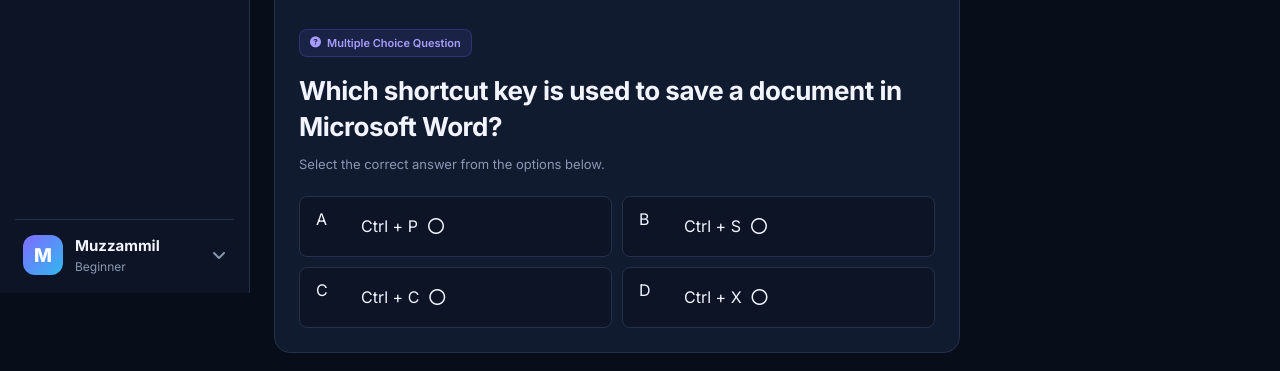
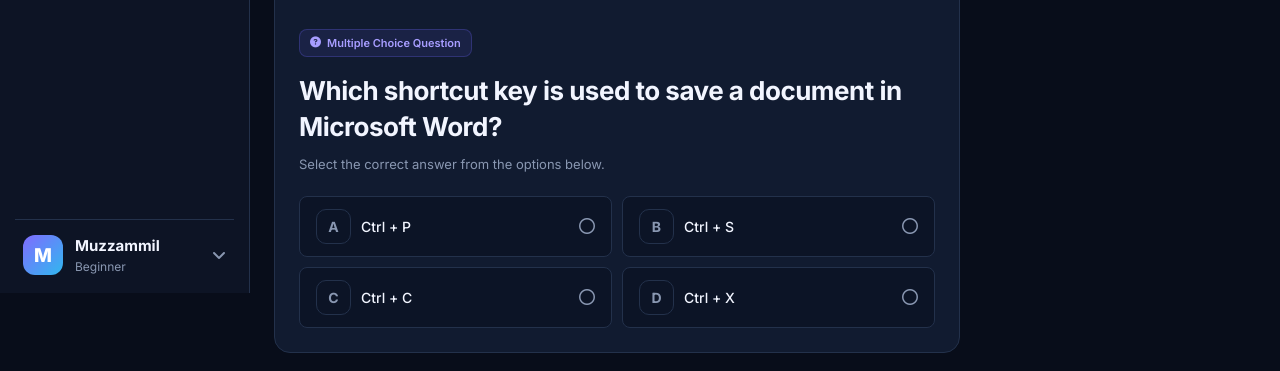
Before and after one commit to MuzzammilAhmed3/skillquest, a plain HTML site: page Pages/quiz.html in a window 1280 px wide. Shown: the part 507-878 px from the top of the page. Drawn offline with Linux system fonts and the light colour scheme.

Commit message:
question options complete

```diff
--- a/Css/style.css
+++ b/Css/style.css
@@ -3840,6 +3840,12 @@ img {
   transition: var(--motion-fast);
 }
 
+.answer-option:hover {
+  border-color: var(--color-primary);
+  background: #7065ff0f;
+  transform: translateX(3px);
+}
+
 .answer-option input {
   position: absolute;
   opacity: 0;
@@ -3849,4 +3855,29 @@ img {
 .anwer-letter {
   width: 35px;
   height: 35px;
-}
+  display: grid;
+  place-items: center;
+  flex-shrink: 0;
+  border: 1px solid var(--color-border);
+  border-radius: var(--space-sm);
+  background: transparent;
+  color: var(--color-text-muted);
+  font-size: 14px;
+  font-weight: 700;
+  transition: var(--motion-fast);
+}
+
+.answer-text {
+  font-size: 14px;
+  font-weight: 500;
+}
+
+.answer-check {
+  margin-left: auto;
+  color: var(--color-text-muted);
+}
+
+.answer-option:has(input:checked) {
+  border-color: var(--color-primary);
+  background: #7065ff1f;
+}
--- a/Pages/quiz.html
+++ b/Pages/quiz.html
@@ -205,7 +205,7 @@
 
                 <span class="anwer-letter">A</span>
 
-                <span class="anwer-text">Ctrl + P</span>
+                <span class="answer-text">Ctrl + P</span>
 
                 <i class="fa-regular fa-circle answer-check"></i>
               </label>
@@ -215,7 +215,7 @@
 
                 <span class="anwer-letter">B</span>
 
-                <span class="anwer-text">Ctrl + S</span>
+                <span class="answer-text">Ctrl + S</span>
 
                 <i class="fa-regular fa-circle answer-check"></i>
               </label>
@@ -225,7 +225,7 @@
 
                 <span class="anwer-letter">C</span>
 
-                <span class="anwer-text">Ctrl + C</span>
+                <span class="answer-text">Ctrl + C</span>
 
                 <i class="fa-regular fa-circle answer-check"></i>
               </label>
@@ -235,7 +235,7 @@
 
                 <span class="anwer-letter">D</span>
 
-                <span class="anwer-text">Ctrl + X</span>
+                <span class="answer-text">Ctrl + X</span>
 
                 <i class="fa-regular fa-circle answer-check"></i>
               </label>
```
